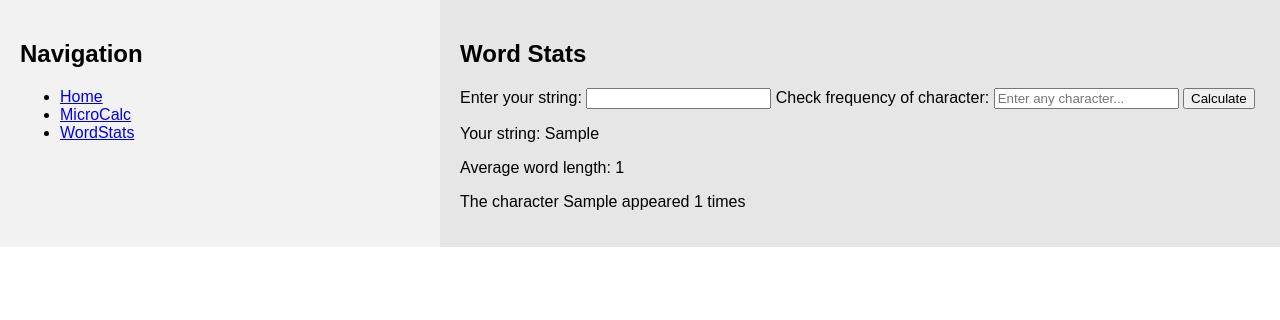
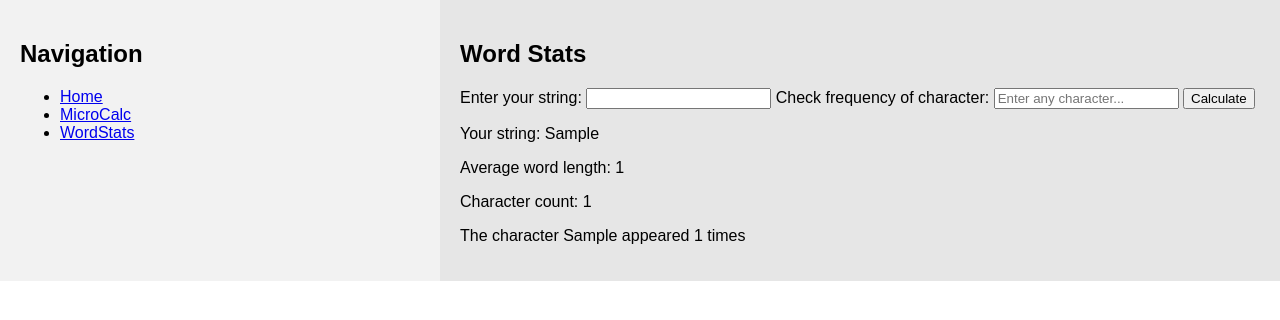
Before and after one commit to IWU-CS253/s25-flask-basics-addtwofunctions-samantha-jack-and-kaylee, a Flask app: template templates/wordstats.html in a window 1280 px wide. Shown: the top 320 px of the page. Run offline with Flask 3, Linux system fonts and the light colour scheme; the template is opened without the code that fills it: most values are stand-ins (such as "Sample title", 1, 10 or a date in 2020).

Commit message:
updating wordstats functionality

```diff
--- a/app.py
+++ b/app.py
@@ -16,8 +16,8 @@ def calc():
         current_value = request.form.get('current_value', '')
         num = request.form.get('num', None)
         clear = request.form.get('clear', None)
+        current_value = calculate(current_value, num, clear)  # Use the calculate function
 
-        current_value = calculate(current_value, num, clear)  # Use the calculate function
 
     return render_template('calc.html', current_value=current_value)
 
@@ -26,14 +26,17 @@ def wordstatsindex():
     if request.method == 'POST':
         user_string = request.form['user_string']
         average_length = wordstats.average_length(user_string)
+        word_count = wordstats.count_words(user_string)
+        char_count = wordstats.count_char(user_string)
         user_char = request.form["user_char"]
-        char_count = 0
+        special_count = 0
         for char in user_string:
             if char == user_char:
-                char_count+=1
-        return render_template('wordstats.html',user_string=user_string, average_length=average_length, user_char=user_char, char_count=char_count)
+                special_count+=1
+        return render_template('wordstats.html',user_string=user_string, average_length=average_length, user_char=user_char, char_count=char_count, special_count = special_count)
     else:
-        return render_template('wordstats.html', average_length=None)
+        return render_template('wordstats.html', average_length=None, word_count=None,
+                               char_count=None)
 
 if __name__ == '__main__':
     app.run()
--- a/templates/wordstats.html
+++ b/templates/wordstats.html
@@ -13,6 +13,7 @@
     {% if average_length is not none %}
         <p>Your string: {{ user_string }}</p>
         <p>Average word length: {{ average_length }}</p>
-        <p>The character {{ user_char }} appeared {{ char_count }} times</p>
+        <p>Character count: {{ char_count }}</p>
+        <p>The character {{ user_char }} appeared {{ special_count }} times</p>
     {% endif %}
 {% endblock %}
```
Also changed, not shown: wordstats.py (+18 -0 lines).
